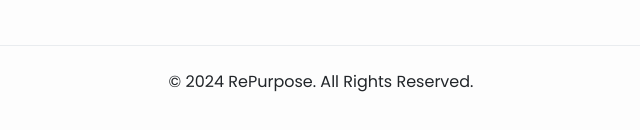
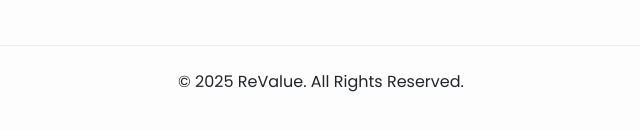
Before and after one commit to Aditya-Singh-02/GreenDemo, a plain HTML site: page index.html in a window 1280 px wide. Shown: the part 3621-3751 px from the top of the page, 319-959 px from the left. Drawn offline with nearby package versions, Linux system fonts and the light colour scheme.

Commit message:
Update index.html

```diff
--- a/index.html
+++ b/index.html
@@ -310,7 +310,7 @@
 
     <!-- Footer -->
     <footer class="text-center py-4">
-        <p>&copy; 2024 RePurpose. All Rights Reserved.</p>
+        <p>&copy; 2025 ReValue. All Rights Reserved.</p>
     </footer>
 
     <!-- Lightbox Modal -->
```
